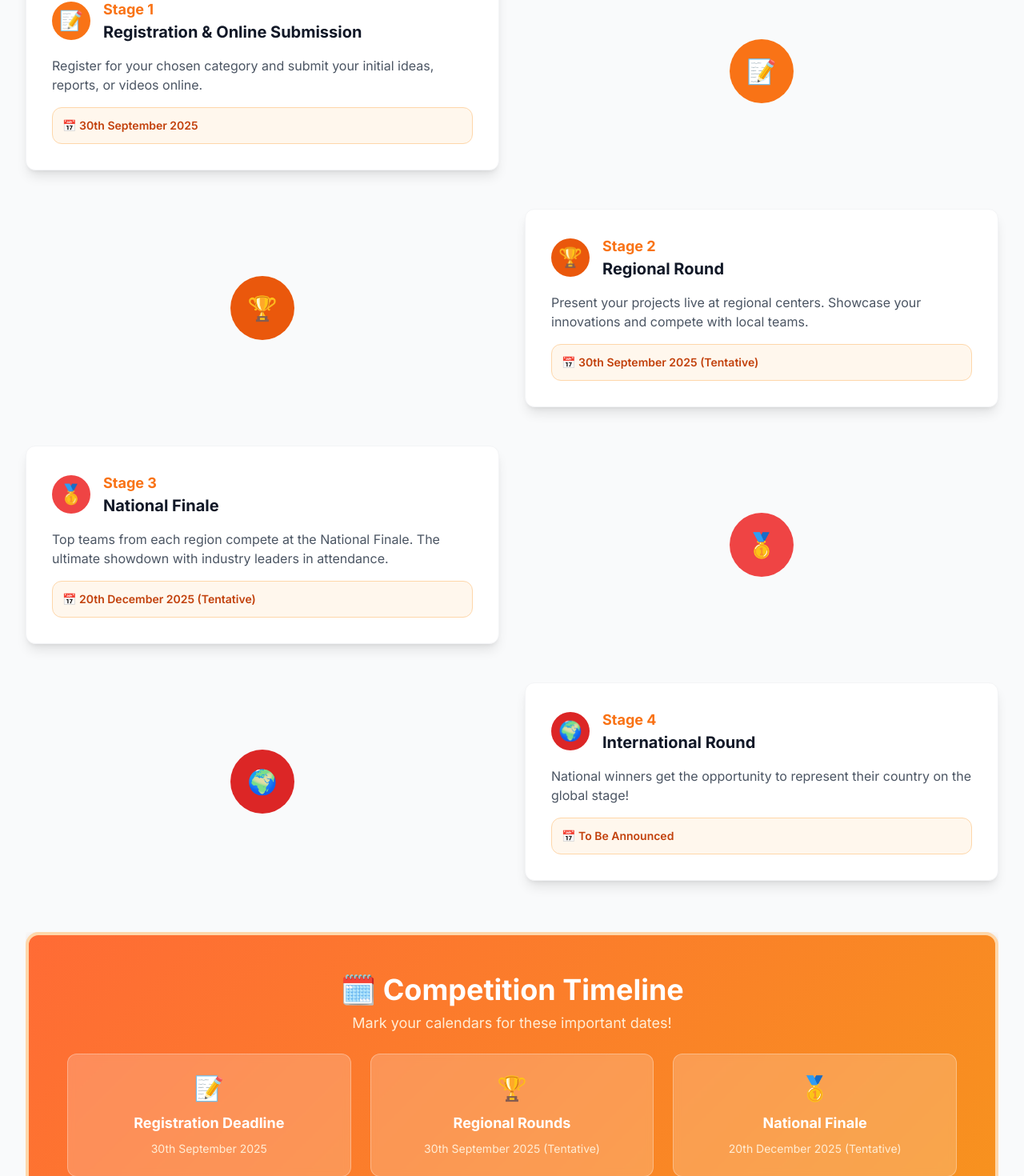
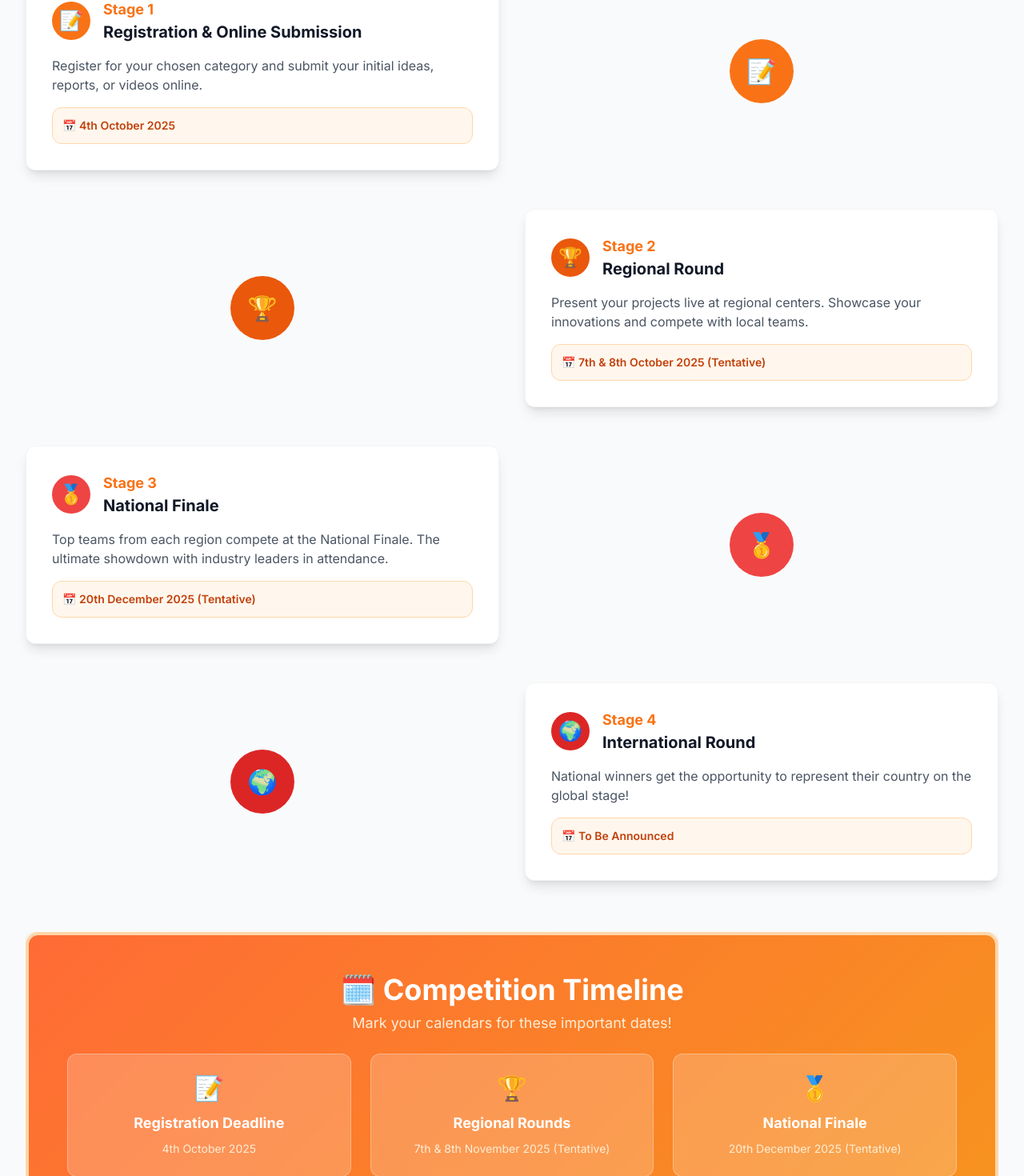
Before and after one commit to AeroBaydev/WSC-Test, a Next.js app: page / in a window 1280 px wide. Shown: the part 4428-5898 px from the top of the page at 80% size. Built offline with nearby package versions, Linux system fonts and the light colour scheme; no server answers.

Commit message:
date modified

```diff
--- a/app/components/Categories.js
+++ b/app/components/Categories.js
@@ -35,7 +35,7 @@ export default function Categories() {
       fee: "₹1,999 including GST",
       team: "3 Students + 1 Mentor",
       // prizes: ["1st: ₹11,000", "2nd: ₹7,000", "3rd: ₹4,000"],
-      addon: "Robotics Kit: ₹2,500 + GST (optional)",
+      addon: "Robotics Kit: ₹2,999 Including GST (optional)",
     },
     {
       name: "TECH THROTTLE",
--- a/app/components/Contact.js
+++ b/app/components/Contact.js
@@ -153,11 +153,11 @@ export default function Contact() {
               <h4 className="text-xl font-bold text-gray-900 mb-4">Important Dates</h4>
               <div className="space-y-3">
                 <div className="bg-orange-50 border border-orange-200 rounded-lg p-3">
-                  <p className="text-orange-700 font-semibold text-sm">📅 Registration: 7th September 2025</p>
+                  <p className="text-orange-700 font-semibold text-sm">📅 Registration: 4th October 2025</p>
                 </div>
                 <div className="bg-orange-100 border border-orange-300 rounded-lg p-3">
                   <p className="text-orange-800 font-semibold text-sm">
-                    📅 Regional Rounds: 30th September 2025 (Tentative)
+                    📅 Regional Rounds: 7th & 8th November 2025 (Tentative)
                   </p>
                 </div>
                 <div className="bg-red-50 border border-red-200 rounded-lg p-3">
--- a/app/components/Register.jsx
+++ b/app/components/Register.jsx
@@ -150,7 +150,7 @@ export default function Register() {
 
   // Map each category to its Zoho Form base URL (replace placeholders with real URLs)
   const categoryFormBaseUrls = {
-    "IDEA IGNITE":"",
+    "IDEA IGNITE":"https://zfrmz.in/SvuP1S8KLWoXfDLtmTvK",
     "MYSTERY MAKERS": "",
     "TECH FOR GOOD": "",
     "TECH THROTTLE": "",
@@ -322,7 +322,7 @@ export default function Register() {
                 </motion.button>
               </SignInButton>
               <p className="text-sm text-gray-500 mt-4">
-                Registration closes on <span className="font-semibold text-orange-600">7th September 2025</span>
+                Registration closes on <span className="font-semibold text-orange-600">4th October 2025</span>
               </p>
             </div>
           </motion.div>
@@ -667,7 +667,7 @@ export default function Register() {
                   Choose your category and compete for exciting cash prizes
                 </p>
                 <div className="mt-6 bg-orange-50 border border-orange-200 rounded-lg p-4">
-                  <p className="text-orange-700 font-semibold">📅 Registration Deadline: 7th September 2025</p>
+                  <p className="text-orange-700 font-semibold">📅 Registration Deadline: 4th October 2025</p>
                 </div>
               </motion.div>
 
--- a/app/components/Stages.js
+++ b/app/components/Stages.js
@@ -9,7 +9,7 @@ export default function Stages() {
       description: "Register for your chosen category and submit your initial ideas, reports, or videos online.",
       icon: "📝",
       color: "bg-orange-500",
-      date: "30th September 2025",
+      date: "4th October 2025",
     },
     {
       stage: "Stage 2",
@@ -18,7 +18,7 @@ export default function Stages() {
         "Present your projects live at regional centers. Showcase your innovations and compete with local teams.",
       icon: "🏆",
       color: "bg-orange-600",
-      date: "30th September 2025 (Tentative)",
+      date: "7th & 8th October 2025 (Tentative)",
     },
     {
       stage: "Stage 3",
@@ -126,7 +126,7 @@ export default function Stages() {
                 >
                   <div className="text-3xl mb-3">📝</div>
                   <h4 className="font-bold text-lg mb-2">Registration Deadline</h4>
-                  <p className="text-orange-100 text-sm">30th September 2025</p>
+                  <p className="text-orange-100 text-sm">4th October 2025</p>
                 </motion.div>
                 <motion.div
                   whileHover={{ scale: 1.05 }}
@@ -134,7 +134,7 @@ export default function Stages() {
                 >
                   <div className="text-3xl mb-3">🏆</div>
                   <h4 className="font-bold text-lg mb-2">Regional Rounds</h4>
-                  <p className="text-orange-100 text-sm">30th September 2025 (Tentative)</p>
+                  <p className="text-orange-100 text-sm">7th & 8th November 2025 (Tentative)</p>
                 </motion.div>
                 <motion.div
                   whileHover={{ scale: 1.05 }}
--- a/app/components/Updates.js
+++ b/app/components/Updates.js
@@ -6,28 +6,28 @@ export default function Updates() {
     {
       phase: "Phase 1",
       title: "Registration & Submission",
-      date: "August-September 2025",
+      date: "September-October 2025",
       description: "Open registration and project submission period",
       status: "upcoming",
     },
     {
       phase: "Phase 2",
       title: "Initial Screening",
-      date: "October 2025",
+      date: "November 2025",
       description: "Evaluation and shortlisting of submissions",
       status: "upcoming",
     },
     {
       phase: "Phase 3",
       title: "Semi-Finals",
-      date: "November 2025",
+      date: "December 2025",
       description: "Presentation and demonstration rounds",
       status: "upcoming",
     },
     {
       phase: "Phase 4",
       title: "Grand Finale",
-      date: "December 2025",
+      date: "To Be Announced",
       description: "Final competition and award ceremony",
       status: "upcoming",
     },
```
